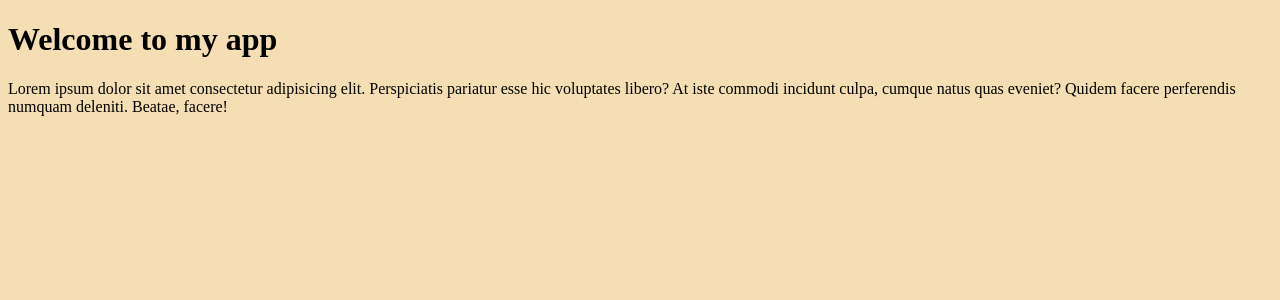
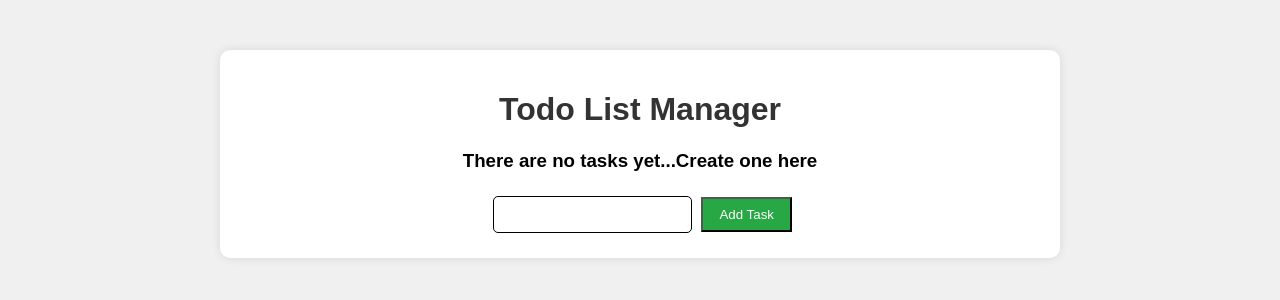
Before and after one commit to keiredin/flask-crud-app, a Flask app: page / in a window 1280 px wide. Shown: the top 300 px of the page. Run offline with Flask 3, Linux system fonts and the light colour scheme.

Commit message:
edit and delete task implemented

```diff
--- a/app.py
+++ b/app.py
@@ -1,12 +1,66 @@
-from flask import Flask, render_template
+from datetime import datetime
+from flask import Flask, redirect, render_template, request
 from flask_scss import Scss
 from flask_sqlalchemy import SQLAlchemy
 
 app = Flask(__name__)
+Scss(app)
+app.config['SQLALCHEMY_DATABASE_URI'] = 'sqlite:///database.db'
+db = SQLAlchemy(app)
 
-@app.route('/')
-def hello_world():
-    return render_template('index.html')
 
+class MyTask(db.Model):
+    id = db.Column(db.Integer, primary_key=True)
+    content = db.Column(db.String(100), nullable=False)
+    complete = db.Column(db.Integer, default=0)
+    created = db.Column(db.DateTime, default=datetime.now)
+
+    def __repr__(self):
+        return '<Task %r>' % self.id
+
+@app.route('/', methods=['POST', 'GET'])
+def index():
+    if request.method == 'POST':
+        task_content = request.form['content']
+        new_task = MyTask(content=task_content)
+
+        try:
+            db.session.add(new_task)
+            db.session.commit()
+            return redirect('/')
+        except Exception as e:
+            print(f'Error: {e}')
+            return f'Error: {e}'
+    else:
+        tasks = MyTask.query.order_by(MyTask.created).all()
+        return render_template('index.html', tasks=tasks)
+
+
+@app.route('/delete/<int:id>')
+def delete(id):
+    task_to_delete = MyTask.query.get_or_404(id)
+    try:
+        db.session.delete(task_to_delete)
+        db.session.commit()
+        return redirect('/')
+    except Exception as e:
+        print(f'Error: {e}')
+        return f'Error: {e}'
+
+@app.route('/update/<int:id>', methods=['GET', 'POST'])
+def update(id):
+    task = MyTask.query.get_or_404(id)
+    if request.method == 'POST':
+        task.content = request.form['content']
+        try:
+            db.session.commit()
+            return redirect('/')
+        except Exception as e:
+            print(f'Error: {e}')
+            return f'Error: {e}'
+    else:
+        return render_template('update.html', task=task)
 if __name__ == '__main__':
+    with app.app_context():
+        db.create_all()
     app.run(debug=True)
--- a/static/styles.css
+++ b/static/styles.css
@@ -1,3 +1,71 @@
 body {
-  background-color: wheat;
+  font-family: Arial, sans-serif;
+  margin: 0;
+  padding: 0;
+  background-color: #f0f0f0;
+}
+
+.content {
+  max-width: 800px;
+  margin: 50px auto;
+  padding: 20px;
+  background-color: #fff;
+  border-radius: 10px;
+  box-shadow: 0 0 10px rgba(0, 0, 0, 0.1);
+  text-align: center;
+}
+.content h1 {
+  color: #333;
+}
+.content h4 {
+  color: #666;
+}
+.content table {
+  width: 100%;
+  margin-top: 20px;
+  border-collapse: collapse;
+}
+.content table th,
+.content table td {
+  padding: 10px;
+  border: 1px solid #ccc;
+}
+.content table th th,
+.content table td th {
+  background-color: #f0f0f0;
+  color: #333;
+}
+.content a {
+  display: inline-block;
+  padding: 8px 16px;
+  margin: 5px;
+  border-radius: 20px;
+  background-color: #007bff;
+  color: #fff;
+  text-decoration: none;
+  transition: background-color 0.3s ease;
+}
+.content a:hover {
+  background-color: #0056b3;
+}
+.content #delete_btn {
+  background-color: #a00726;
+}
+.content #delete_btn:hover {
+  background-color: #7a0520;
+}
+.content input {
+  padding: 10px;
+  margin: 5px;
+  border: solid 1px;
+  border-radius: 5px;
+}
+.content #add_btn {
+  background-color: #28a745;
+  color: #fff;
+  padding: 8px 16px;
+  cursor: pointer;
+}
+.content #add_btn:hover {
+  background-color: #218838;
 }/*# sourceMappingURL=styles.css.map */
--- a/static/styles.scss
+++ b/static/styles.scss
@@ -1,3 +1,89 @@
+$primary-color: #007bff;
+$primary-hover-color: #0056b3;
+$success-color: #28a745;
+$success-hover-color: #218838;
+$title-color: #333;
+$secondary-color: #a00726;
+$secondary-hover-color: #7a0520;
+
 body {
-  background-color: wheat;
+  font-family: Arial, sans-serif;
+  margin: 0;
+  padding: 0;
+  background-color: #f0f0f0;
 }
+
+.content {
+  max-width: 800px;
+  margin: 50px auto;
+  padding: 20px;
+  background-color: #fff;
+  border-radius: 10px;
+  box-shadow: 0 0 10px rgba(0, 0, 0, 0.1);
+  text-align: center;
+
+  h1 {
+    color: $title-color;
+  }
+
+  h4 {
+    color: #666;
+  }
+
+  table {
+    width: 100%;
+    margin-top: 20px;
+    border-collapse: collapse;
+
+    th,
+    td {
+      padding: 10px;
+      border: 1px solid #ccc;
+
+      th {
+        background-color: #f0f0f0;
+        color: #333;
+      }
+    }
+  }
+
+  a {
+    display: inline-block;
+    padding: 8px 16px;
+    margin: 5px;
+    border-radius: 20px;
+    background-color: $primary-color;
+    color: #fff;
+    text-decoration: none;
+    transition: background-color 0.3s ease;
+
+    &:hover {
+      background-color: $primary-hover-color;
+    }
+  }
+
+  #delete_btn {
+    background-color: $secondary-color;
+    &:hover {
+      background-color: $secondary-hover-color;
+    }
+  }
+
+  input {
+    padding: 10px;
+    margin: 5px;
+    border: solid 1px;
+    border-radius: 5px;
+  }
+
+  #add_btn {
+    background-color: $success-color;
+    color: #fff;
+    padding: 8px 16px;
+    cursor: pointer;
+
+    &:hover {
+      background-color: $success-hover-color;
+    }
+  }
+}
--- /dev/null
+++ b/templates/base.html
@@ -0,0 +1,15 @@
+<!DOCTYPE html>
+<html lang="en">
+  <head>
+    <meta charset="UTF-8" />
+    <meta name="viewport" content="width=device-width, initial-scale=1.0" />
+    <link
+      rel="stylesheet"
+      href="{{ url_for('static', filename='styles.css') }}"
+    />
+    {% block head %}{% endblock %}
+  </head>
+  <body>
+    {% block body %}{% endblock %}
+  </body>
+</html>
--- a/templates/index.html
+++ b/templates/index.html
@@ -1,21 +1,35 @@
-<!DOCTYPE html>
-<html lang="en">
-  <head>
-    <meta charset="UTF-8" />
-    <meta name="viewport" content="width=device-width, initial-scale=1.0" />
-    <link
-      rel="stylesheet"
-      href="{{ url_for('static', filename='styles.css') }}"
-    />
-    <title>Flask Crud App</title>
-  </head>
-  <body>
-    <h1>Welcome to my app</h1>
-    <p>
-      Lorem ipsum dolor sit amet consectetur adipisicing elit. Perspiciatis
-      pariatur esse hic voluptates libero? At iste commodi incidunt culpa,
-      cumque natus quas eveniet? Quidem facere perferendis numquam deleniti.
-      Beatae, facere!
-    </p>
-  </body>
-</html>
+{%extends 'base.html'%} {% block head %}
+<title>Flask CRUD - Todo Lst Manager</title>
+{% endblock %} {% block body %}
+<div class="content">
+  <h1>Todo List Manager</h1>
+  {% if tasks | length < 1 %}
+  <h3>There are no tasks yet...Create one here</h3>
+  {% else %}
+  <table>
+    <tr>
+      <th>Task</th>
+      <th>Added</th>
+      <th>Action</th>
+    </tr>
+
+    {% for task in tasks %}
+    <tr>
+      <td>{{ task.content}}</td>
+      <td>{{ task.created.strftime('%Y-%m-%d')}}</td>
+      <td>
+        <a href="/delete/{{ task.id }}" id="delete_btn">Delete</a>
+        <br />
+        <a href="/update/{{ task.id }}">Edit</a>
+      </td>
+    </tr>
+    {% endfor %}
+  </table>
+  {% endif %}
+
+  <form action="/" method="POST">
+    <input type="text" id="content" name="content" />
+    <button type="submit" id="add_btn">Add Task</button>
+  </form>
+</div>
+{% endblock %}
```
Also changed, not shown: templates/update.html (added, +9 -0 lines), instance/database.db (added), 1 other file.
